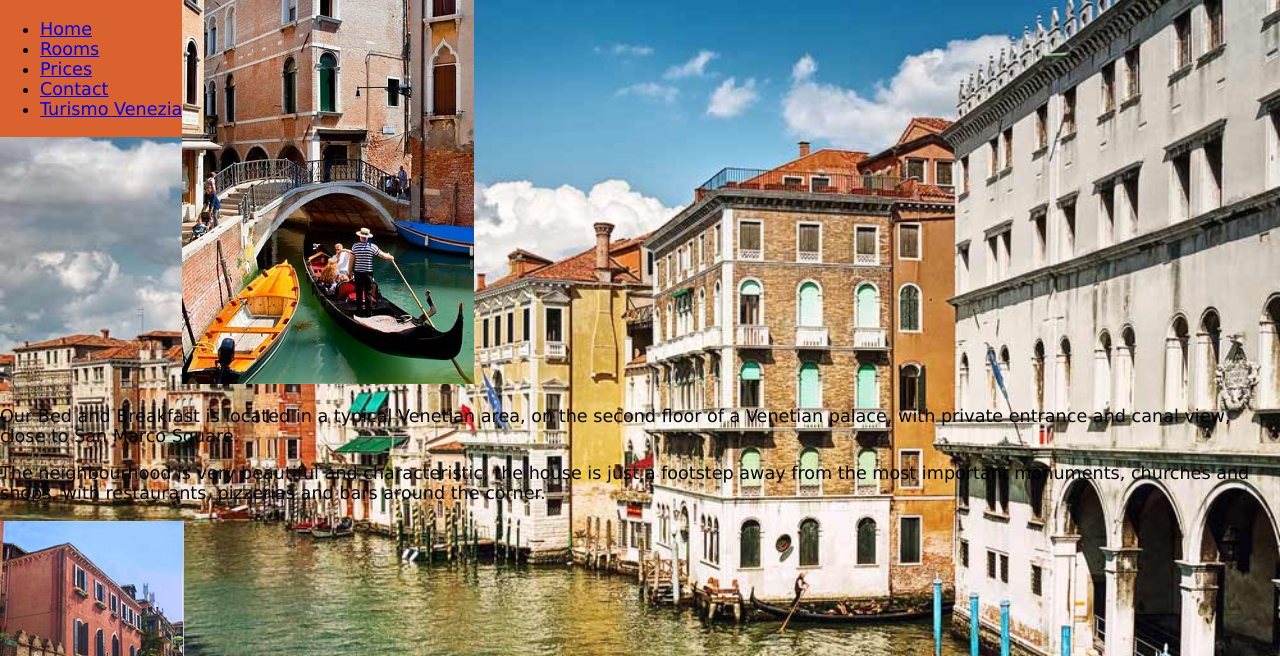
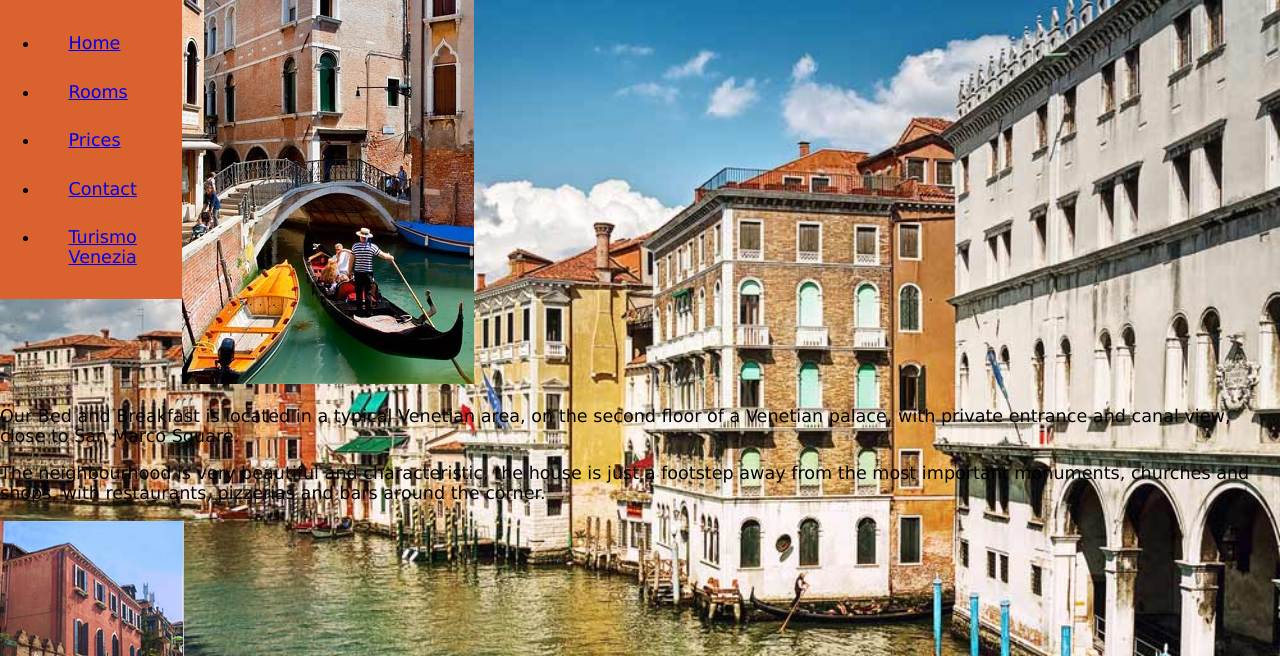
Before and after one commit to MorbetMacErp/MorbetMacErp.github.io, a plain HTML site: page assignment1/index.html in a window 1280 px wide. Shown: the part 144-800 px from the top of the page. Drawn offline with Linux system fonts and the light colour scheme.

Commit message:
css manu ans markup tweaks

```diff
--- a/assignment1/style.css
+++ b/assignment1/style.css
@@ -19,5 +19,7 @@ nav {
 
 nav ul li a{
   display: block;
-  padding: 20%,10%,0%,10%;
+  padding-left: 20%;
+  padding-top: 10%;
+  padding-bottom: 10%;
 }
```
